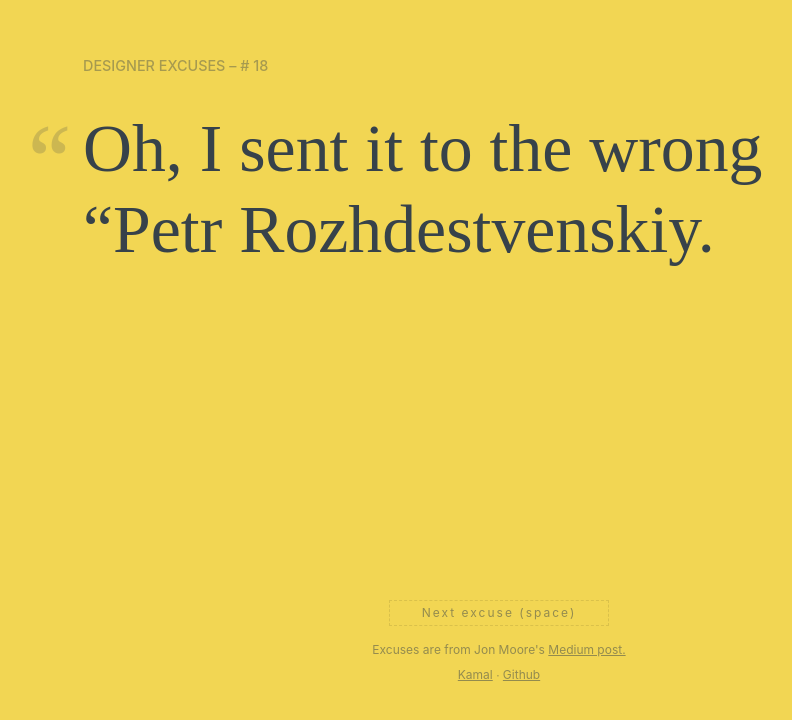
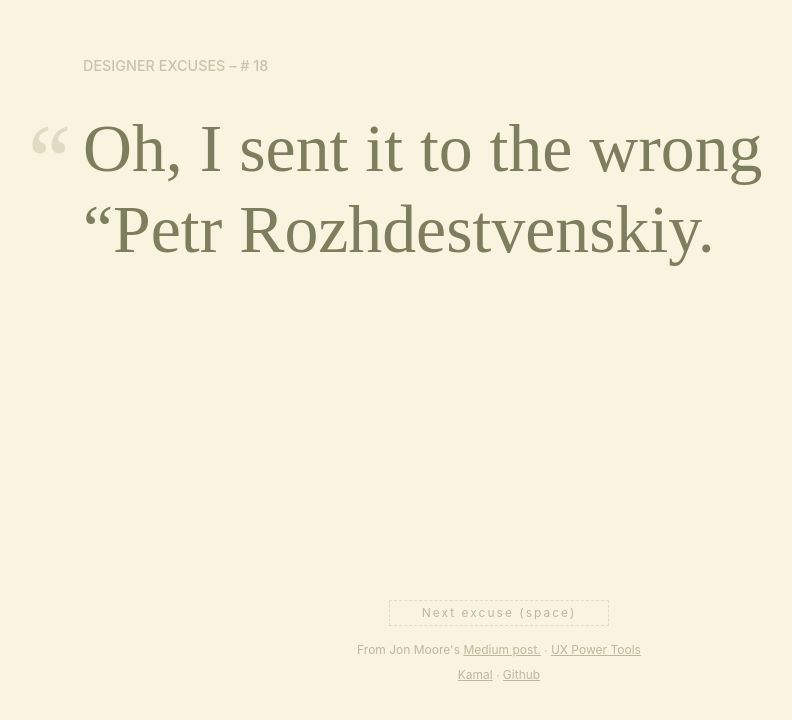
Before and after one commit to mailtokamalnayan/designer-excuses, a website: page app/index.html in a window 1280 px wide. Shown: the part 104-824 px from the top of the page, without its empty margins (141-933 px from the left). Drawn offline with nearby package versions, Linux system fonts and the light colour scheme; files that its build step writes are made by us from their sources; a web font is replaced by a local one.

Commit message:
Change color-scheme & add Meta Tags

```diff
--- a/app/assets/css/base.scss
+++ b/app/assets/css/base.scss
@@ -106,8 +106,8 @@ body {
     -webkit-font-smoothing: antialiased;
     -moz-osx-font-smoothing: grayscale;
     -moz-font-feature-settings: "liga" on;
-    background-color: #F2D653;
-    color: #37424A;
+    background-color: #f8f4df;
+    color: #7d7e5e;
     font-size: 18px;
     line-height: 1.4;
     overflow: hidden;
--- a/app/index.html
+++ b/app/index.html
@@ -3,12 +3,20 @@
     <head>
         <meta charset="utf-8">
         <meta http-equiv="x-ua-compatible" content="ie=edge">
-        <title>Designer Excuses – Excuses for Designers</title>
-        <meta name="description" content="Designer Excuses – Excuses for Designers">
+        <title>Designer Excuses</title>
+        <meta name="description" content="Designer Excuses – Handy excuses for designers">
         <meta name="viewport" content="width=device-width, initial-scale=1">
 
-        <link rel="apple-touch-icon" href="apple-touch-icon.png">
-        <!-- Place favicon.ico in the root directory -->
+        <meta property="og:title" content="Designer Excuses">
+        <meta property="og:description" content="Handy excuses for designers">
+        <meta property="og:site_name" content="Designer Excuses">
+
+        <meta name="twitter:url" content="https://mailtokamalnayan.github.io/designer-excuses/">
+        <meta name="twitter:title" content="Designer Excuses">
+        <meta name="twitter:description" content="Handy excuses for designers">
+
+        <meta itemprop="name" content="Designer Excuses">
+        <meta itemprop="description" content="Handy excuses for designers">
 
         <link rel="stylesheet" href="main.css">
         <link href="https://fonts.googleapis.com/css?family=Scope+One" rel="stylesheet">
@@ -24,16 +32,16 @@
             <footer>
                 <button type="button" name="button">Next excuse (space)</button>
                 <p class="credits">
-                    Excuses are from Jon Moore's <a href="https://medium.com/ux-power-tools/100-excuses-for-designers-517344cdd910#.jsx9ckh47">Medium post.</a>
+                    From Jon Moore's <a target="_blank" href="https://medium.com/ux-power-tools/100-excuses-for-designers-517344cdd910#.jsx9ckh47">Medium post.</a>
+                     ∙ <a href="https://www.uxpower.tools/" target="_blank">UX Power Tools</a>
                 </p>
                 <p>
-                    <a href="https://twitter.com/kns008">Kamal</a> ∙ <a href="https://github.com/mailtokamalnayan/designer-excuses">Github</a>
+                    <a target="_blank" href="https://twitter.com/kns008">Kamal</a> ∙ <a target="_blank" href="https://github.com/mailtokamalnayan/designer-excuses">Github</a>
                 </p>
             </footer>
         </section>
 
-        <script src="https://code.jquery.com/jquery-1.12.0.min.js"></script>
-        <script>window.jQuery || document.write('<script src="js/vendor/jquery-1.12.0.min.js"><\/script>')</script>
+        <script src="https://code.jquery.com/jquery-3.1.1.min.js"></script>
         <script src="main.js"></script>
 
         <script>
@@ -42,7 +50,7 @@
             e=o.createElement(i);r=o.getElementsByTagName(i)[0];
             e.src='https://www.google-analytics.com/analytics.js';
             r.parentNode.insertBefore(e,r)}(window,document,'script','ga'));
-            ga('create','UA-XXXXX-X','auto');ga('send','pageview');
+            ga('create','UA-87601362-1','auto');ga('send','pageview');
         </script>
     </body>
 </html>
```
Also changed, not shown: build/index.html, build/main.css.
